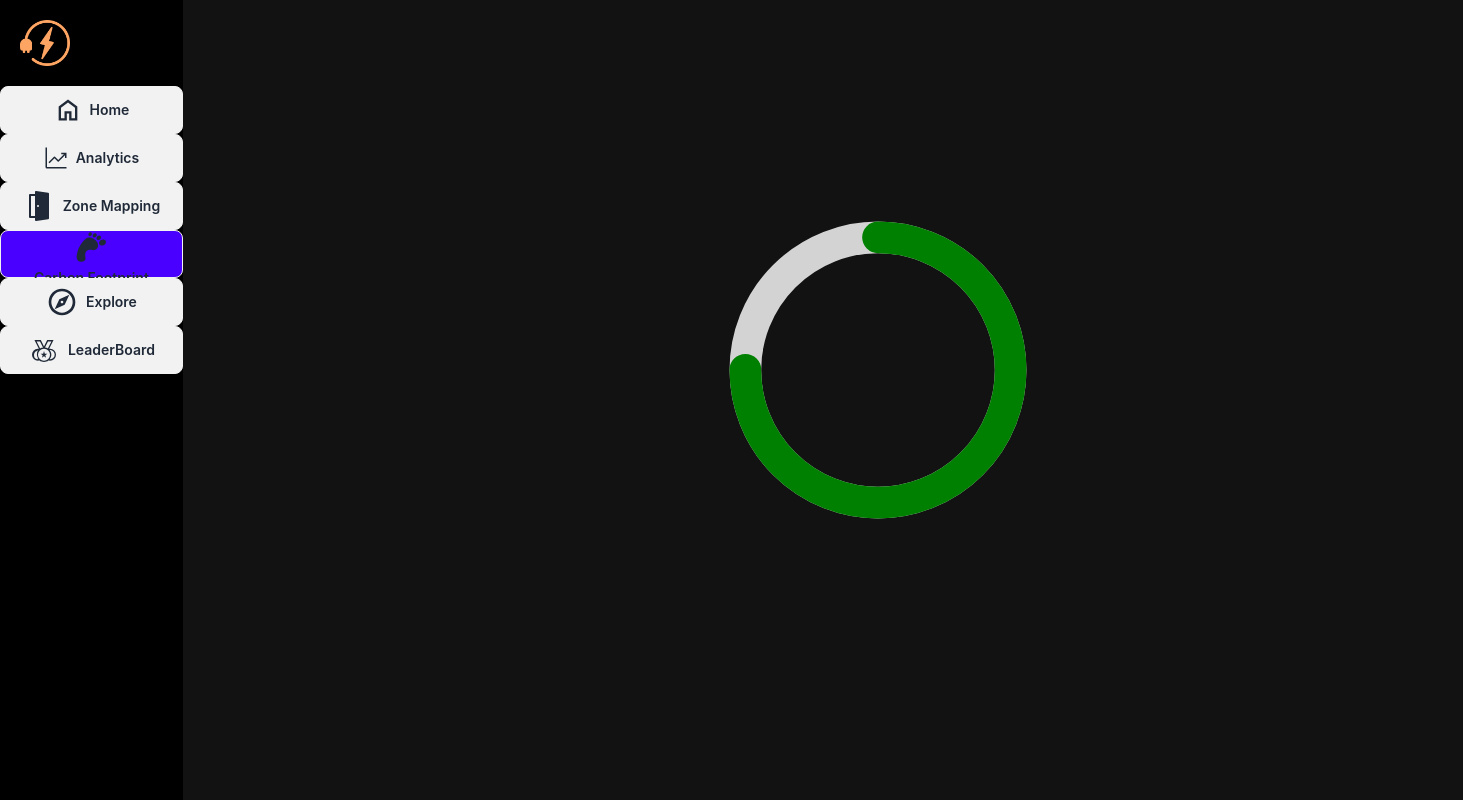
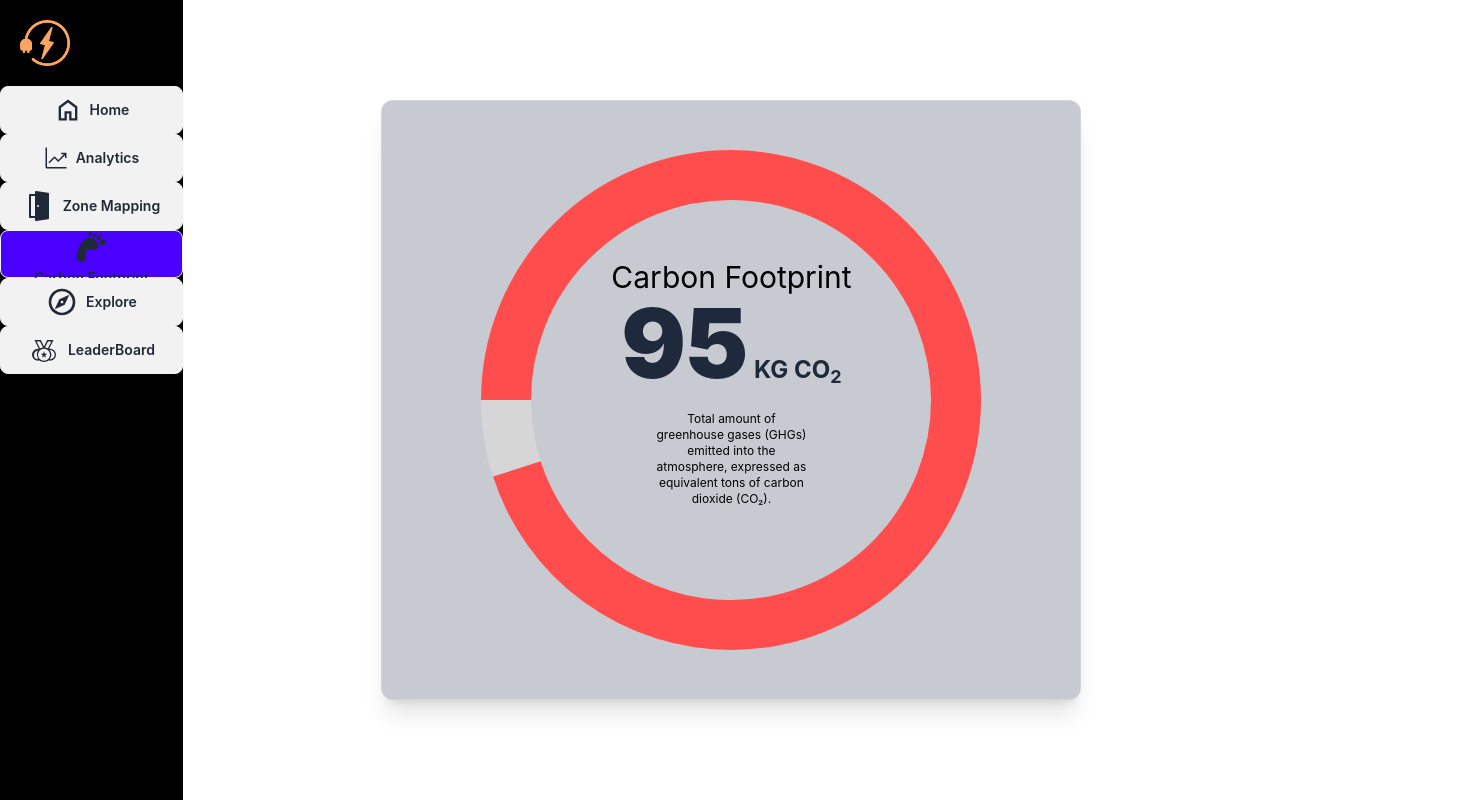
Before and after one commit to 4arjun/EcoWatt, a React (Create React App) app: page /dashboard in a window 1280 px wide. Both pictures are taken after a click on the button "Carbon Footprint". Shown: the whole page, 1463 px wide, since content can reach past the window. Built offline with nearby package versions, Linux system fonts and the light colour scheme.

Commit message:
carbon foootprint completed

```diff
--- a/package.json
+++ b/package.json
@@ -24,6 +24,7 @@
     "react-bootstrap": "^2.10.1",
     "react-chart": "^0.0.1",
     "react-chartjs-2": "^5.2.0",
+    "react-circular-progressbar": "^2.1.0",
     "react-dom": "^18.2.0",
     "react-gauge-component": "^1.2.21",
     "react-icons": "^5.3.0",
--- /dev/null
+++ b/src/components/dashcomponents/CircularMeter.js
@@ -0,0 +1,47 @@
+// CircularMeter.js
+import React from 'react';
+import {
+  CircularProgressbarWithChildren,
+  buildStyles
+} from 'react-circular-progressbar';
+import 'react-circular-progressbar/dist/styles.css';
+
+const CircularMeter = ({ value, size = 200 }) => {
+  // Determine the color based on the value
+  const getPathColor = (value) => {
+    if (value > 90) return '#ff4d4d'; // Red for values above 90
+    if (value > 50) return '#ff9900'; // Orange for values above 50
+    return '#00ff80'; // Default color
+  };
+
+  return (
+    <div style={{ width: size, height: size }}>
+      <CircularProgressbarWithChildren
+        value={value}
+        styles={buildStyles({
+          rotation: 0.75, // Rotate to start from the top
+          strokeLinecap: 'butt', // Flat ends
+          pathColor: getPathColor(value), // Dynamic color based on value
+          trailColor: '#d6d6d6', // Color for the trail
+          pathTransform: 'rotate(135deg)',
+          pathTransition: 'stroke-dashoffset 0.5s ease 0s',
+        })}
+        strokeWidth={10}
+      >
+        <div style={{ textAlign: 'center', marginTop: -size / 15 }}>
+          <div className='text-black text-3xl'>
+            Carbon Footprint
+          </div>
+          <h1 className='text-2xl font-bold text-slate-800'>
+            <b className='text-8xl'>{value}</b> KG CO<sub>2</sub>
+          </h1>
+        </div>
+        <div className='text-xs text-black w-[150px] mt-5'>
+          Total amount of greenhouse gases (GHGs) emitted into the atmosphere, expressed as equivalent tons of carbon dioxide (CO₂).
+        </div>
+      </CircularProgressbarWithChildren>
+    </div>
+  );
+};
+
+export default CircularMeter;
--- a/src/components/dashcomponents/pages/ZonalMapping.js
+++ b/src/components/dashcomponents/pages/ZonalMapping.js
@@ -78,7 +78,7 @@ const ZonalMapping = () => {
       </div>
       <div id='row-3' className='flex items-end justify-end w-full '>
         <button onClick={togglemain}>
-            <img className={!main?"grayscale":"grayscale-0"} src={logo} width={80} alt="" />
+            <img className={!main?"grayscale":"grayscale-0"} src={logo} width={100} alt="" />
         </button>
 
       </div>
--- a/src/components/dashcomponents/pages/carbonFootPrint.js
+++ b/src/components/dashcomponents/pages/carbonFootPrint.js
@@ -1,29 +1,19 @@
-import './carbonFootPrint.css'
+// CarbonFootPrint.js
+import CircularMeter from '../CircularMeter';
 import React from 'react';
 
-const CarbonFootPrint =()=>{
-    return(
-        <div className='carbon-foot-bg h-full'>
-            <svg class="circle-svg" viewBox="0 0 36 36">
-  <path
-    class="circle-bg"
-    d="M18 2.0845
-       a 15.9155 15.9155 0 0 1 0 31.831
-       a 15.9155 15.9155 0 0 1 0 -31.831"
-  />
-  <path
-    class="circle-progress"
-    stroke-dasharray="75, 100"
-    d="M18 2.0845
-       a 15.9155 15.9155 0 0 1 0 31.831
-       a 15.9155 15.9155 0 0 1 0 -31.831"
-  />
-  <text x="18" y="20.35" class="circle-text"></text>
-</svg>
+const CarbonFootPrint = () => {
+    const value = 95;
 
+    return (
+        <div className="h-full flex justify-center items-center w-full">
+            <div className="flex justify-center items-center relative mx-auto p-10 w-[700px] h-[600px] bg-slate-600/30 border border-white/20 rounded-xl shadow-xl">
+                <div className="flex flex-col  items-center justify-centertext-center">
+                    <CircularMeter value={value} size={500} />
+                </div>
+            </div>
+        </div>
+    );
+};
 
-        </div>
-
-    )
-}
-export default CarbonFootPrint
+export default CarbonFootPrint;
```
Also changed, not shown: 1 other file (tests, documents, lock files or other folders).
